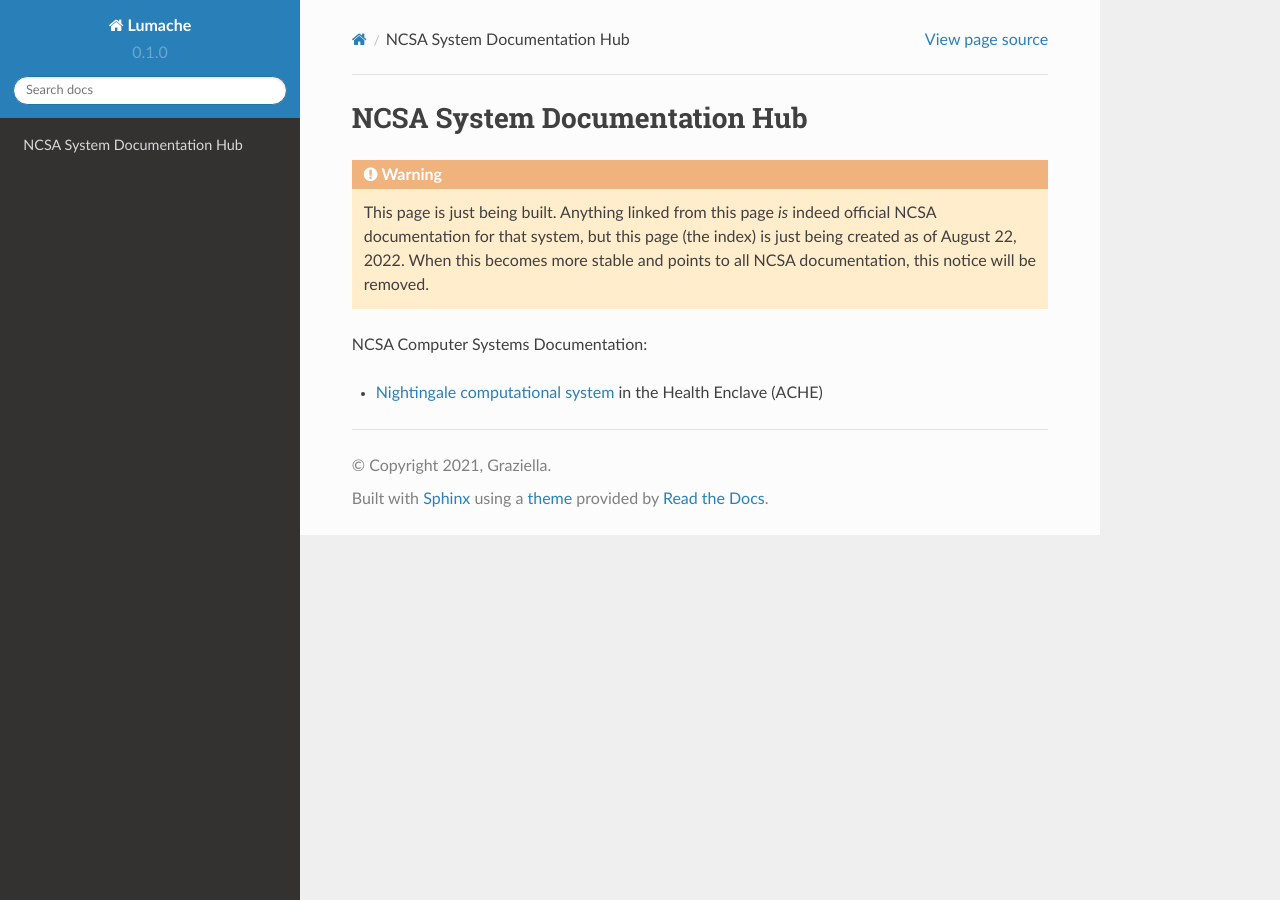
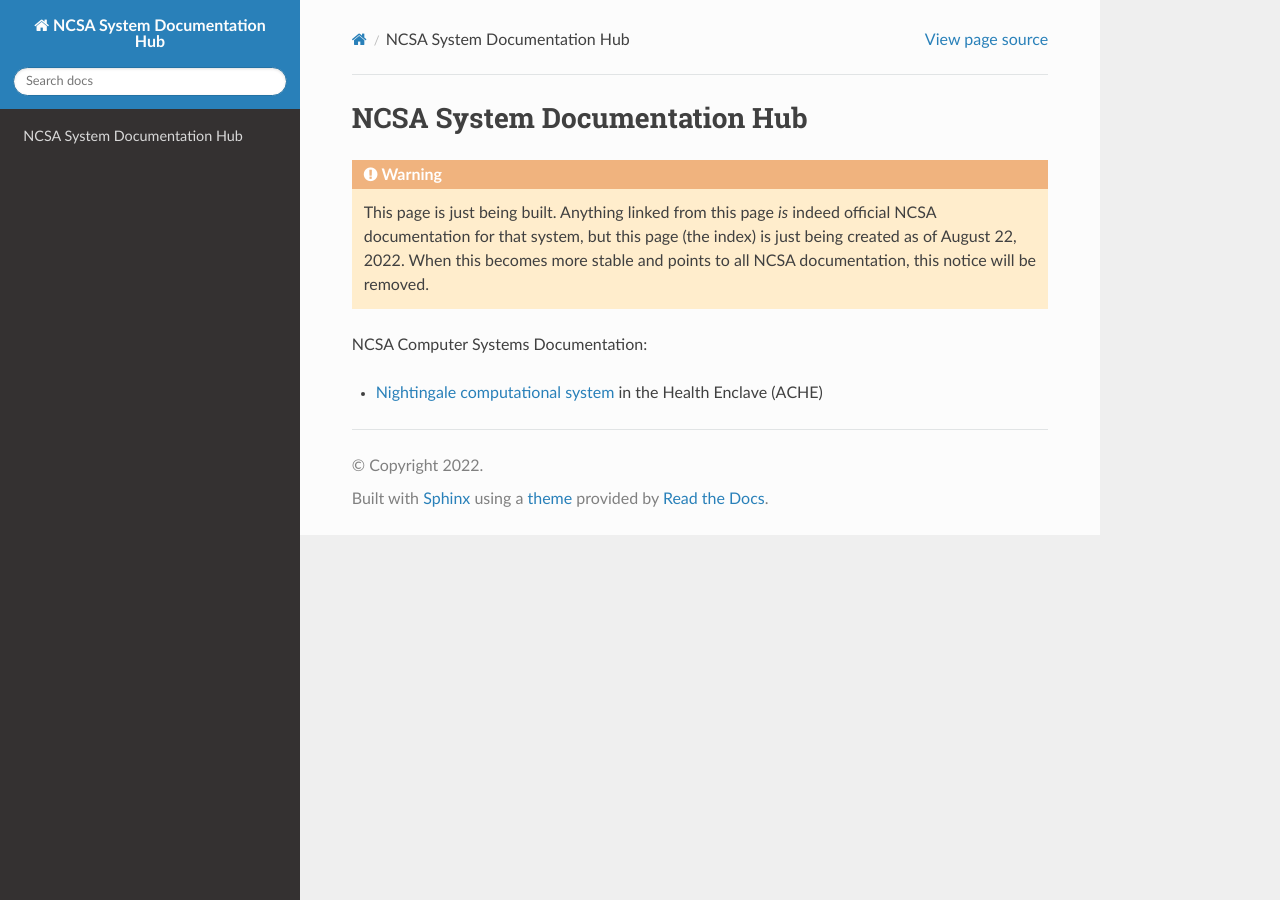
Before and after one commit to rmokos/ncsa_system_documentation, a Sphinx documentation site: the page built from docs/source/index.rst, in a window 1280 px wide. Built offline with Sphinx 7.4.7 and the Read the Docs theme 2.0.0, drawn with Linux system fonts in a browser that asks for light colours; the version number could not be read and is left out.

Commit message:
changing config to NCSA doc hub
Changing the configuration file to have information pertaining to NCSA systems documentation.

```diff
--- a/docs/source/conf.py
+++ b/docs/source/conf.py
@@ -2,12 +2,14 @@
 
 # -- Project information
 
-project = 'Lumache'
-copyright = '2021, Graziella'
-author = 'Graziella'
+project = 'NCSA System Documentation Hub'
+copyright = '2022'
+author = 'University of Illinois'
 
-release = '0.1'
-version = '0.1.0'
+..
+
+    release = '0.1'
+    version = '0.1.0'
 
 # -- General configuration
 
```
